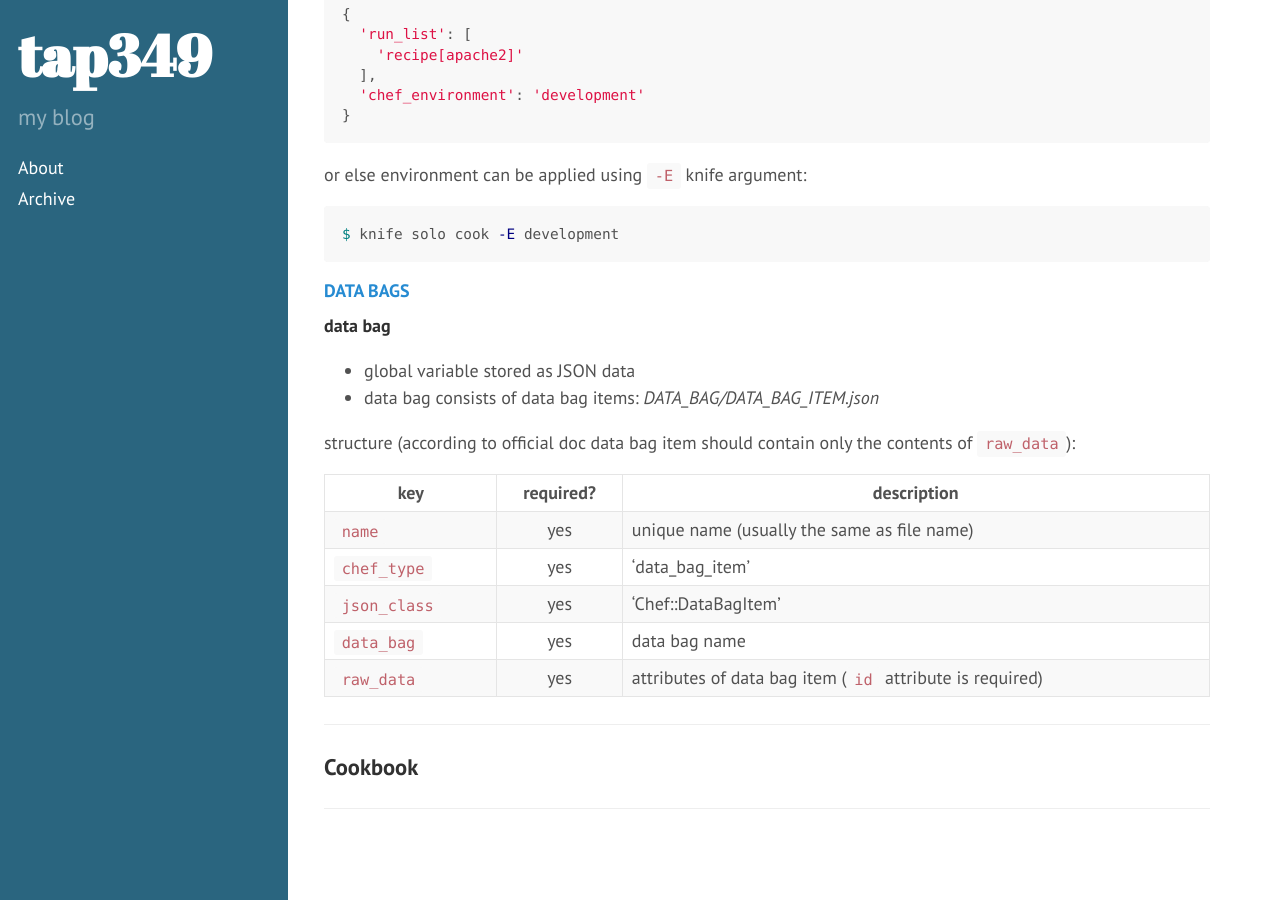
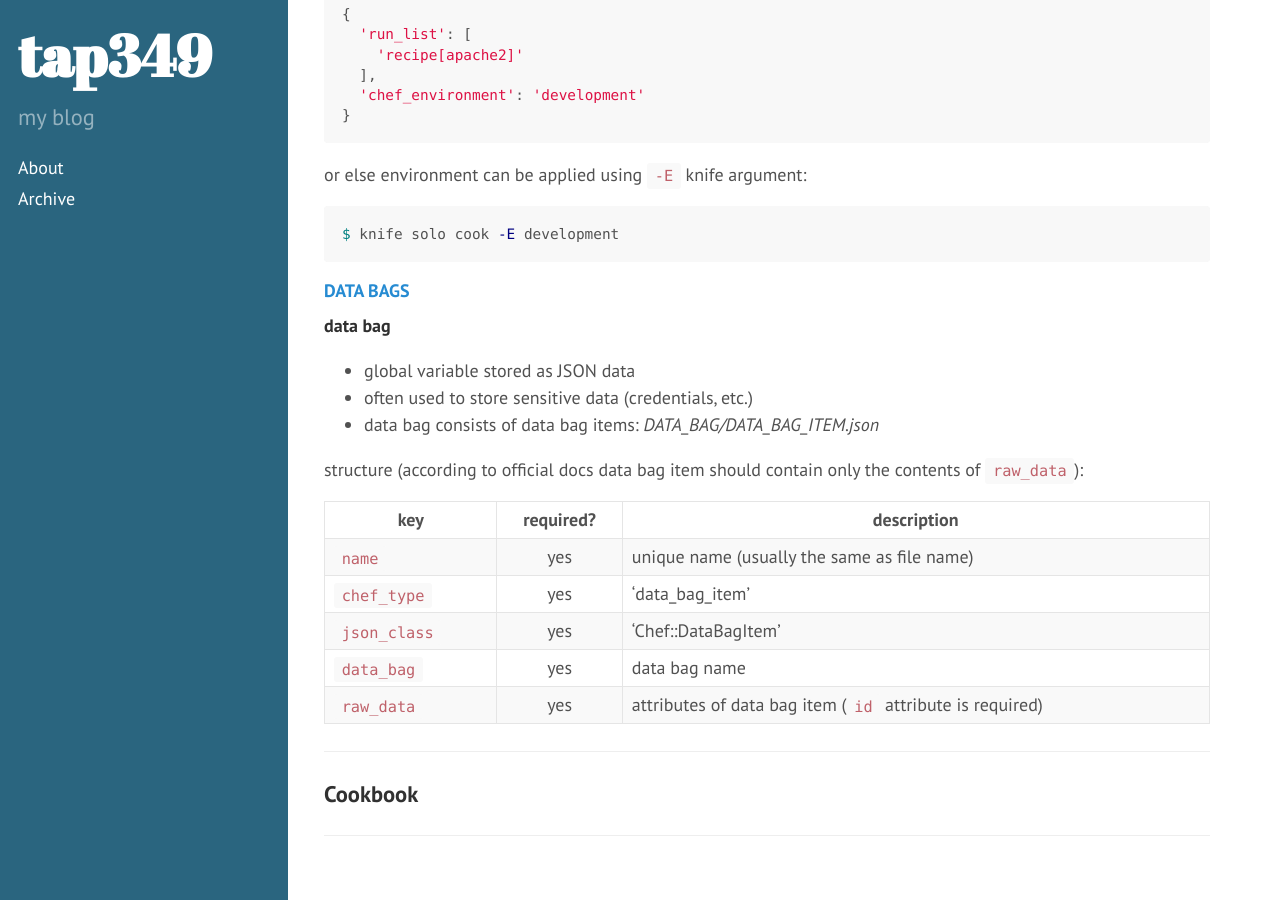
Before and after one commit to tap349/tap349.github.io, a Jekyll site: the page built from _posts/2015-01-06-notes-about-chef.md, in a window 1280 px wide and 900 px high, scrolled down 5507 px. Built offline with Jekyll 4.4.1, drawn with Linux system fonts in a browser that asks for light colours; Markdown is read by kramdown in place of the engine named in the settings; some of the changed text lies outside the part shown.

Commit message:
update 2016-01-08_11:41:34

````diff
--- a/_posts/2015-01-06-notes-about-chef.md
+++ b/_posts/2015-01-06-notes-about-chef.md
@@ -50,7 +50,7 @@ ___
 
 - installs knife as dependency
 - adds 5 subcommands to knife:
-  - `knife solo init` (create new kitchen)
+  - `knife solo init` (create a new kitchen)
   - `knife solo prepare` (install chef-solo on target host)
   - `knife solo cook` (upload current kitchen to target host and run chef-solo there)
   - `knife solo boostrap` (prepare + cook)
@@ -66,7 +66,7 @@ ___
 - chef-repo
 - located on workstation
 
-create new kitchen in current directory:
+create a new kitchen in current directory:
 
 ```sh
 $ knife solo init .
@@ -243,9 +243,10 @@ $ knife solo cook -E development
 **data bag**
 
 - global variable stored as JSON data
+- often used to store sensitive data (credentials, etc.)
 - data bag consists of data bag items: _DATA\_BAG/DATA\_BAG\_ITEM.json_
 
-structure (according to official doc data bag item should contain only the contents of `raw_data`):
+structure (according to official docs data bag item should contain only the contents of `raw_data`):
 
 key                   | required? | description
 ----------------------|:---------:|---------------------------------------------
````
